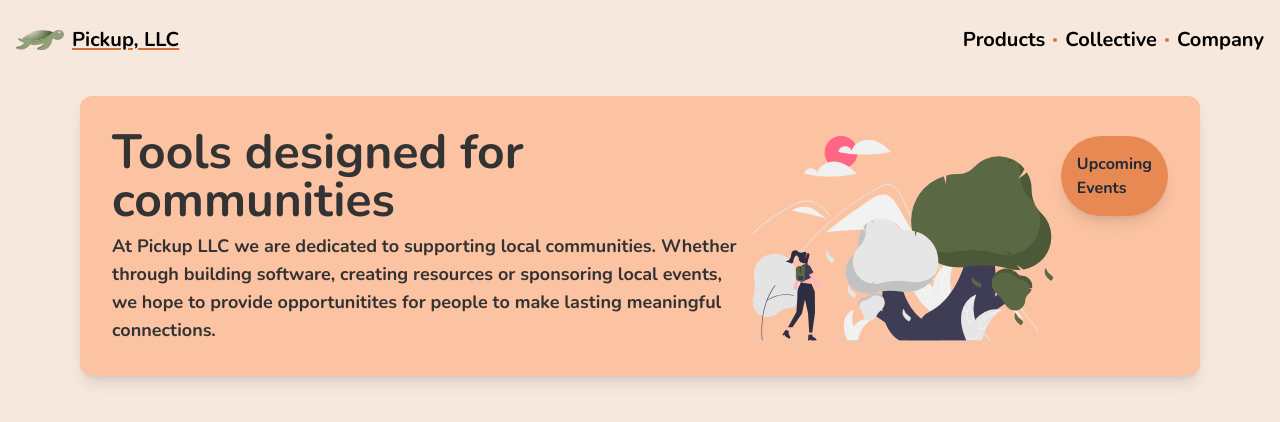
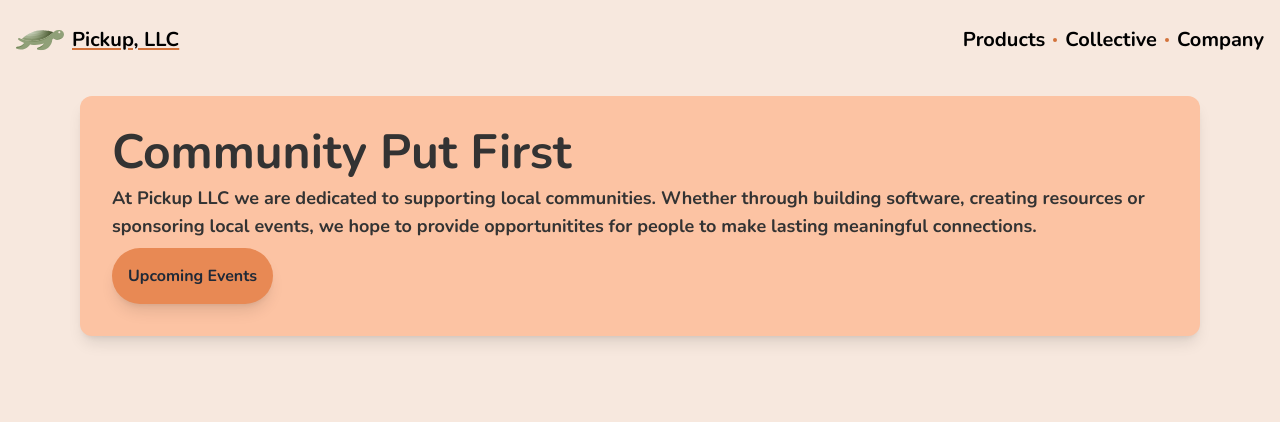
Before and after one commit to joinpickup/web, a Next.js app in the folder code/: page / in a window 1280 px wide. Shown: the top 422 px of the page. Built offline with nearby package versions, Linux system fonts and the light colour scheme.

Commit message:
feat: fix formatting

```diff
--- a/code/src/pages/index.tsx
+++ b/code/src/pages/index.tsx
@@ -32,18 +32,18 @@ function MainContent() {
     <main className="w-full h-full flex flex-col">
       {/* <div className="h-20"></div> */}
       <motion.div
-        className="m-4 md:mx-20 p-8 rounded-xl bg-orange-200 text-[#333333] shadow-lg flex md:flex-row flex-col md:space-x-2 space-y-2 items-start"
+        className="m-4 md:mx-20 p-8 rounded-xl bg-orange-200 text-[#333333] shadow-lg space-y-2 flex flex-col items-start"
       >
+        <div className="flex md:flex-row flex-col">
           <div className="order-2 md:order-1 flex flex-col space-y-2">
-          <div className="text-4xl md:text-5xl">Tools designed for communities</div>
+            <div className="text-4xl md:text-5xl">Community Put First</div>
             <div className="text-base md:text-lg">
               At Pickup LLC we are dedicated to supporting local communities.
               Whether through building software, creating resources or sponsoring local events,
               we hope to provide opportunitites for people to make lasting meaningful connections.
             </div>
           </div>
-        <div className="order-1 md:order-2">
-          <img src="/img/tree.svg"></img>
+
         </div>
           <motion.a
             whileTap={{ scale: 0.9 }}
--- a/code/src/pages/products/local.tsx
+++ b/code/src/pages/products/local.tsx
@@ -35,12 +35,10 @@ function MainContent() {
           <div className="text-4xl md:text-5xl">
             <span className="underline decoration-gray-700 decoration-2 underline-offset-2">Local</span> is your digital bulletin board</div>
           <div className="text-base md:text-lg">
-            Get connected to your local community by finding what{"'"}s happening nearby.
+            Currently in Beta, Local is an app designed to connect like minded people over things that they are passionate about.
+
           </div>
           <MailchimpEmail />
-        </div>
-        <div className="order-1 md:order-2">
-          <img src="/img/community.svg"></img>
         </div>
       </div>
     </main>
```
Lines whose indentation alone changed are shown as unchanged.
